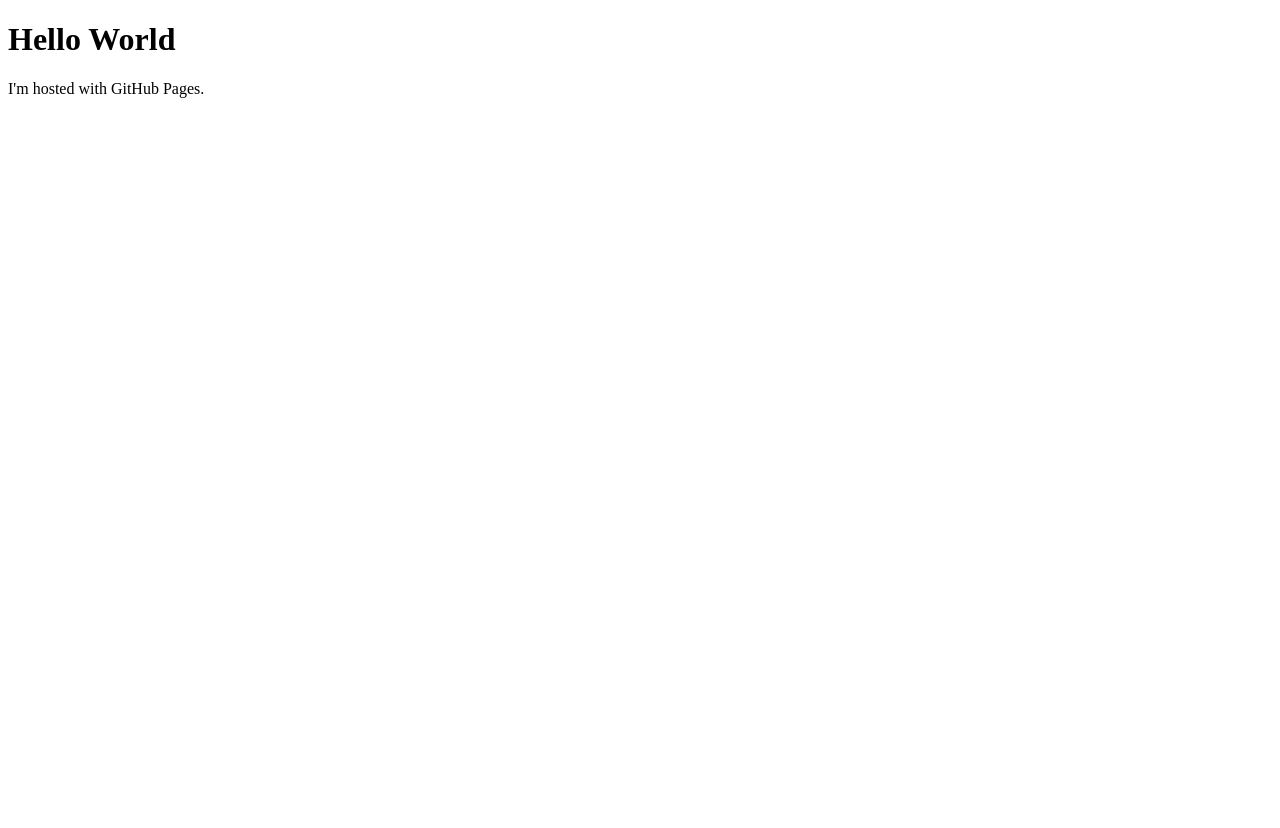
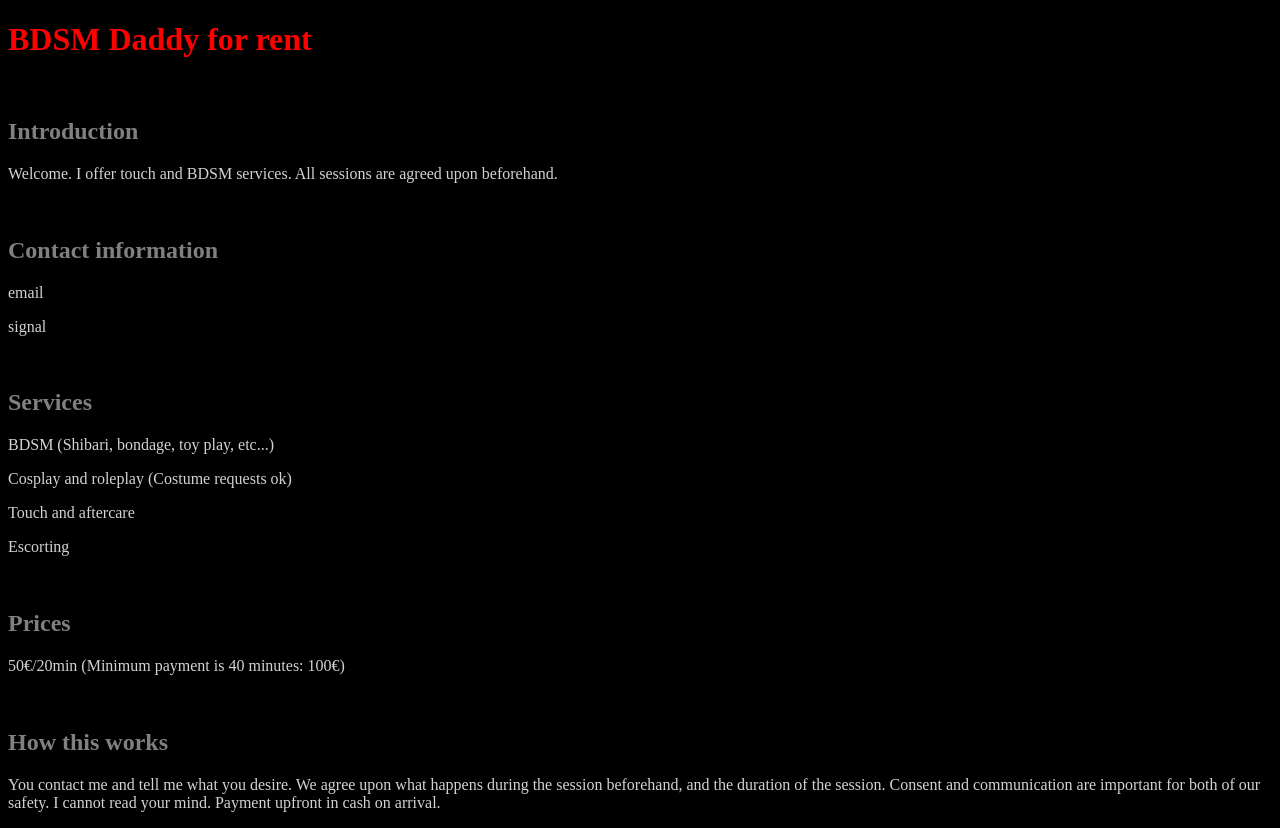
Before and after one commit to PaulTouch/PaulTouch.github.io, a plain HTML site: page index.html in a window 1280 px wide. Before the commit the page ends 800 px from the top, so only its background shows below. Drawn offline with Linux system fonts and the light colour scheme.

Commit message:
Update index.html

```diff
--- a/index.html
+++ b/index.html
@@ -1,7 +1,40 @@
 <!DOCTYPE html>
 <html>
-<body>
-<h1>Hello World</h1>
-<p>I'm hosted with GitHub Pages.</p>
+<head>
+<title>BDSM Daddy</title>
+</head>
+<body style="background-color:black;">
+
+<h1 style="color:Red;">BDSM Daddy for rent</h1>
+
+<br>
+
+<h2 style="color:Grey;">Introduction</h2>
+<p style="color:LightGray;">Welcome. I offer touch and BDSM services. All sessions are agreed upon beforehand.</p>
+
+<br>
+
+<h2 style="color:Grey;">Contact information</h2>
+<p style="color:LightGray;">email</p>
+<p style="color:LightGray;">signal</p>
+
+<br>
+
+<h2 style="color:Grey;">Services</h2>
+<p style="color:LightGray;">BDSM (Shibari, bondage, toy play, etc...)</p>
+<p style="color:LightGray;">Cosplay and roleplay (Costume requests ok)</p>
+<p style="color:LightGray;">Touch and aftercare</p>
+<p style="color:LightGray;">Escorting</p>
+
+<br>
+
+<h2 style="color:Grey;">Prices</h2>
+<p style="color:LightGray;">50€/20min (Minimum payment is 40 minutes: 100€)</p>
+
+<br>
+
+<h2 style="color:Grey;">How this works</h2>
+<p style="color:LightGray;">You contact me and tell me what you desire. We agree upon what happens during the session beforehand, and the duration of the session. Consent and communication are important for both of our safety. I cannot read your mind. Payment upfront in cash on arrival.</p>
+
 </body>
 </html>
```
